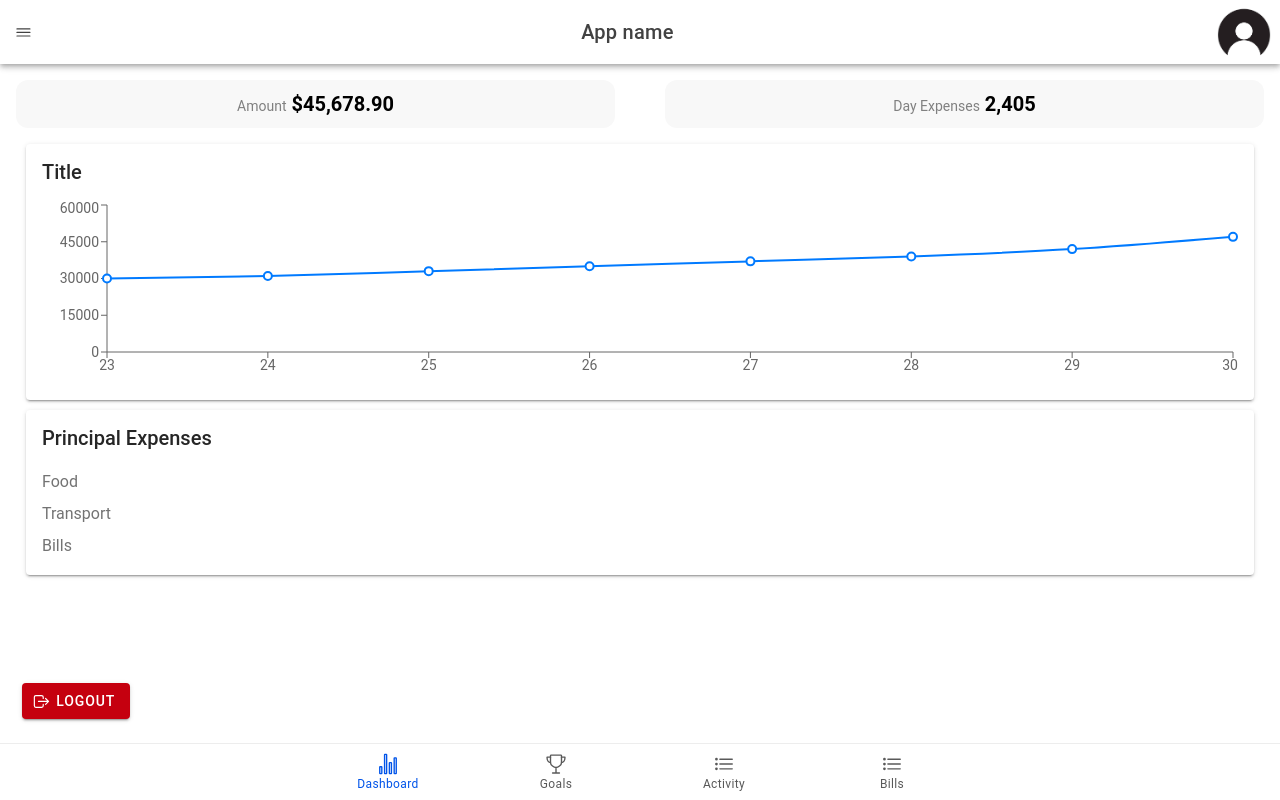
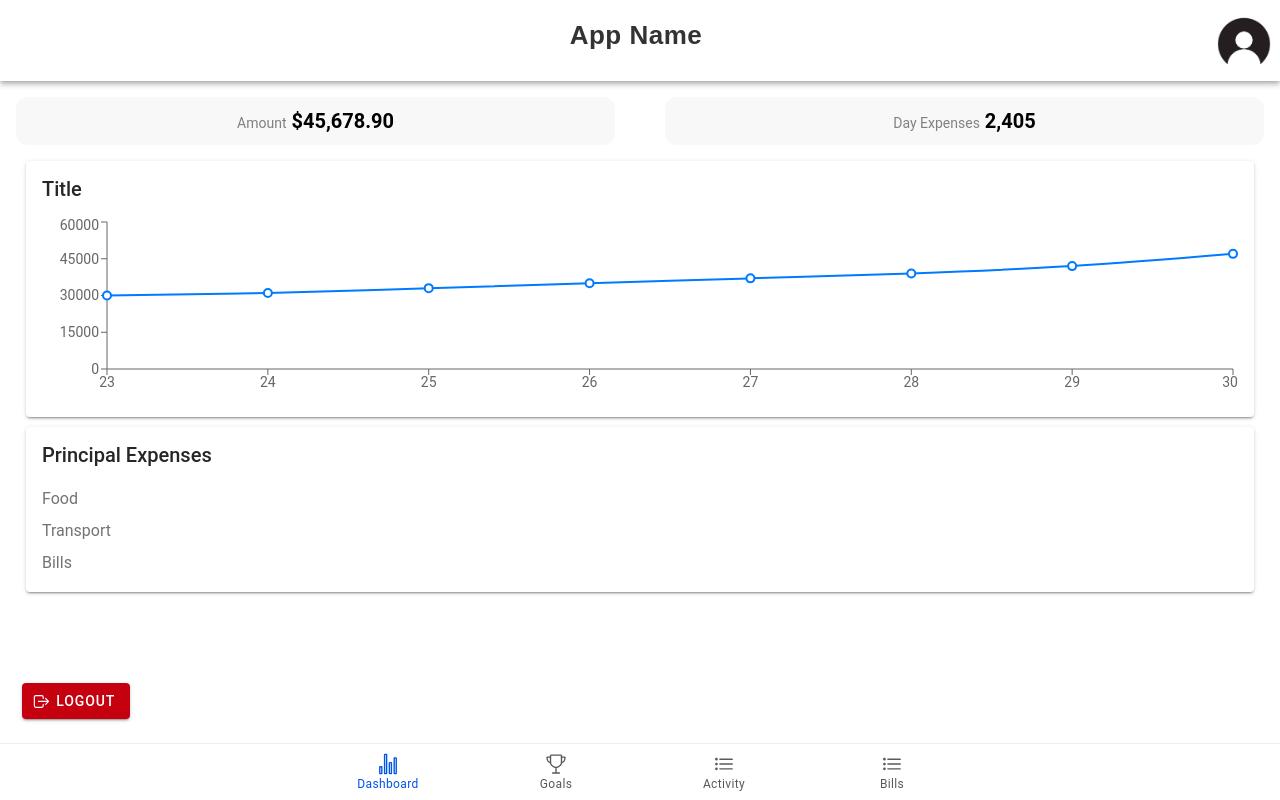
Before and after one commit to Jhonnet223455/App_Finance, a React (Vite) app: page /dashboard in a window 1280 px wide. Built offline with nearby package versions, Linux system fonts and the light colour scheme.

Commit message:
Cambios de css

```diff
--- a/src/pages/Dashboard.css
+++ b/src/pages/Dashboard.css
@@ -1,5 +1,16 @@
 .dashboard-title {
     text-align: center;
+    font-size: 26px;
+    font-weight: 600;
+    color: #333;
+    margin-bottom: 20px;
+    letter-spacing: 0.5px;
+    text-transform: capitalize;
+    font-family: 'Arial', sans-serif;
+    display: flex;
+    padding-bottom: 10px;
+    padding-top : 20px;
+    padding-left: 80px ;
   }
 
   .metrics {
--- a/src/pages/Dashboard.tsx
+++ b/src/pages/Dashboard.tsx
@@ -58,11 +58,7 @@ const Dashboard: React.FC = () => {
     <IonPage>
       <IonHeader>
         <IonToolbar>
-          <IonButtons slot="start">
-            <IonButton>
-              <IonIcon icon={menuOutline} />
-            </IonButton>
-          </IonButtons>
+
           <IonTitle className="dashboard-title">App name</IonTitle>
           <IonButtons slot="end">
             <IonAvatar>
--- a/src/pages/Expenses.css
+++ b/src/pages/Expenses.css
@@ -0,0 +1,13 @@
+.title {
+    font-size: 26px;
+    font-weight: 600;
+    color: #333;
+    margin-bottom: 20px;
+    letter-spacing: 0.5px;
+    text-transform: capitalize;
+    font-family: 'Arial', sans-serif;
+    justify-content: center;
+    display: flex;
+    padding-bottom: 10px;
+    border-bottom: 1px solid #c7c6c6;
+  }
--- a/src/pages/Expenses.tsx
+++ b/src/pages/Expenses.tsx
@@ -4,6 +4,7 @@ import { getFirestore, collection, query, where, getDocs, Timestamp } from "fire
 import { IonFab, IonFabButton, IonIcon,IonContent, IonItem, IonLabel, IonList, IonPage, IonSegment, IonSegmentButton } from "@ionic/react";
 import { add } from "ionicons/icons";
 import { useHistory } from 'react-router-dom';
+import "./Expenses.css"; // Asegúrate de tener este archivo CSS para estilos
 
 // Definir el tipo de gasto
 interface Expense {
```
